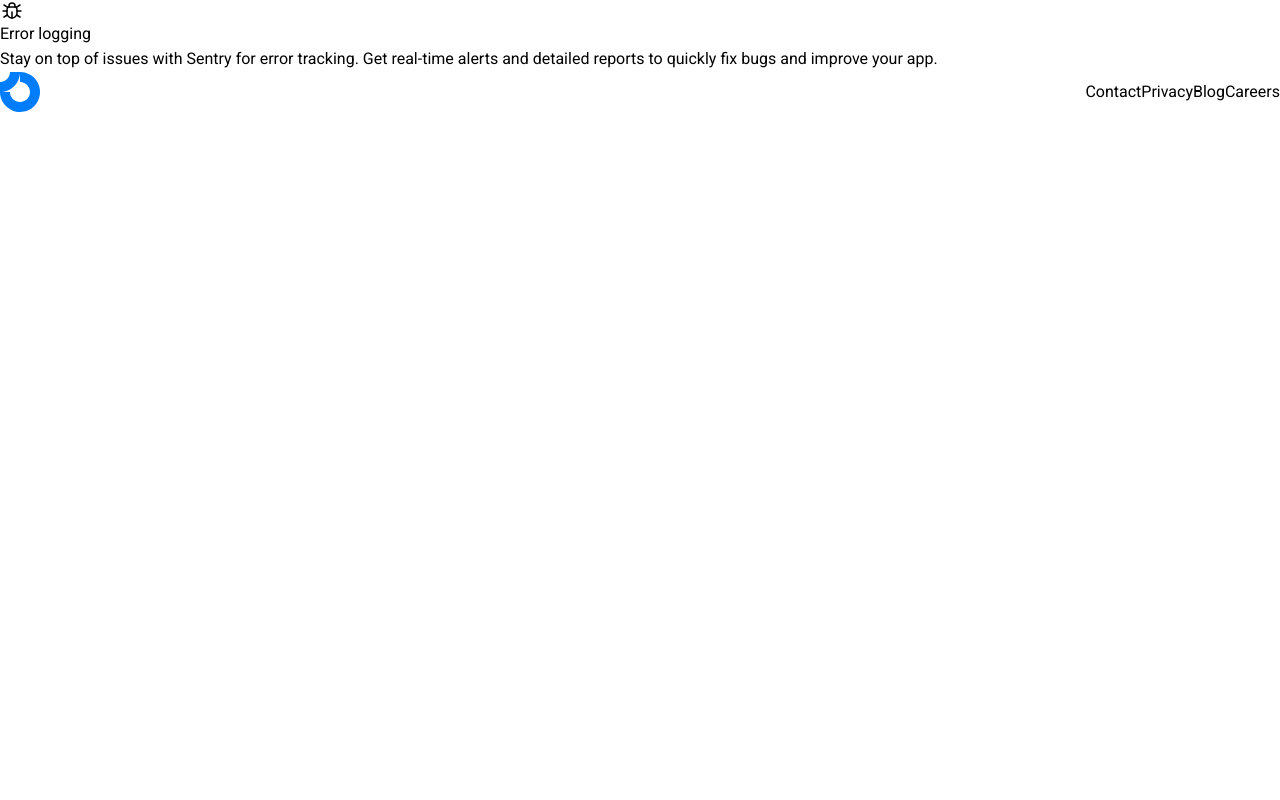
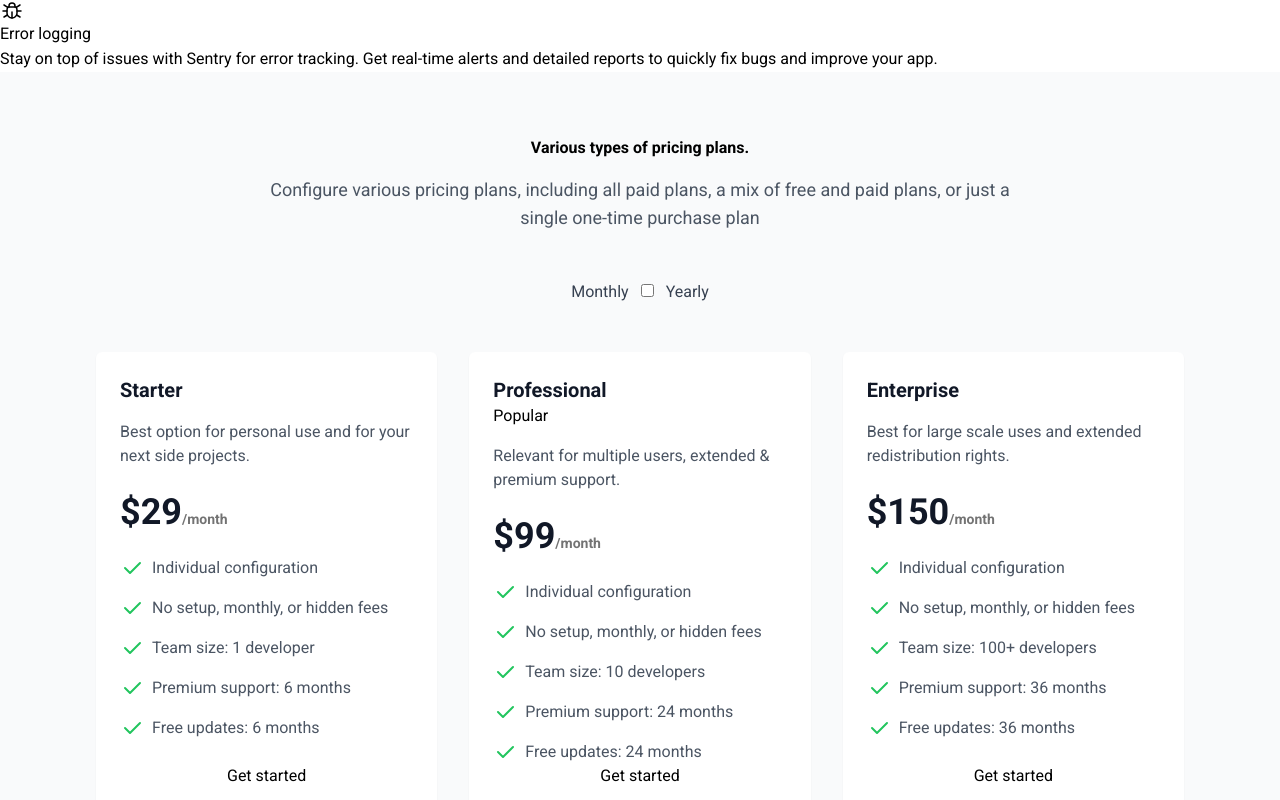
Before and after one commit to swapnil233/SaaS-Starter-Kit, a Next.js app: page / in a window 1280 px wide. Shown: the part 860-1660 px from the top of the page. Before the commit the page ends 972 px from the top, so only its background shows below. Built offline with nearby package versions, Linux system fonts and the light colour scheme.

Commit message:
feat: implement pricing section and pricing cards in landing page

```diff
--- /dev/null
+++ b/src/components/marketing/pricing/BillingSwitch.tsx
@@ -0,0 +1,19 @@
+import { Switch } from "@mantine/core";
+
+interface BillingSwitchProps {
+  isYearly: boolean;
+  toggleBilling: () => void;
+}
+
+const BillingSwitch: React.FC<BillingSwitchProps> = ({
+  isYearly,
+  toggleBilling,
+}) => (
+  <div className="mt-6 flex justify-center items-center">
+    <span className="mr-3 text-gray-700">Monthly</span>
+    <Switch onChange={toggleBilling} size="lg" checked={isYearly} />
+    <span className="ml-3 text-gray-700">Yearly</span>
+  </div>
+);
+
+export default BillingSwitch;
--- /dev/null
+++ b/src/components/marketing/pricing/PricingCard.tsx
@@ -0,0 +1,66 @@
+import { Badge, Button, Group } from "@mantine/core";
+import { IconCheck } from "@tabler/icons-react";
+
+interface PricingCardProps {
+  title: string;
+  description: string;
+  price?: number;
+  oneTimePurchase?: boolean;
+  features: string[];
+  isPopular?: boolean;
+  isYearly: boolean;
+}
+
+const PricingCard: React.FC<PricingCardProps> = ({
+  title,
+  description,
+  price,
+  oneTimePurchase = false,
+  features,
+  isPopular = false,
+  isYearly = false,
+}) => {
+  return (
+    <div className="bg-white p-6 rounded-md shadow-sm flex flex-col">
+      <Group justify="space-between">
+        <h3 className="text-xl font-semibold text-gray-900">{title}</h3>
+        {isPopular && (
+          <Badge variant="gradient" gradient={{ from: "pink", to: "yellow" }}>
+            Popular
+          </Badge>
+        )}
+      </Group>
+      <p className="mt-4 text-gray-600">{description}</p>
+      <div className="mt-6 text-4xl font-extrabold text-gray-900">
+        {price !== undefined ? (
+          <>
+            ${price.toLocaleString()}
+            <span className="text-sm text-neutral-500 ">
+              /{oneTimePurchase ? "one-time" : isYearly ? "year" : "month"}
+            </span>
+          </>
+        ) : (
+          "Free"
+        )}
+      </div>
+      <ul className="mt-6 space-y-4 flex-grow">
+        {features.map((feature, index) => (
+          <li key={index} className="text-gray-600 flex items-center">
+            <IconCheck className="w-6 h-6 text-green-500 mr-2" />
+            {feature}
+          </li>
+        ))}
+      </ul>
+      <Button
+        variant={isPopular ? "filled" : "default"}
+        mt={24}
+        fullWidth
+        radius="xs"
+      >
+        Get started
+      </Button>
+    </div>
+  );
+};
+
+export default PricingCard;
--- /dev/null
+++ b/src/components/marketing/pricing/PricingSection.tsx
@@ -0,0 +1,39 @@
+import { useState } from "react";
+import PricingTitle from "./PricingTitle";
+import BillingSwitch from "./BillingSwitch";
+import PricingCard from "./PricingCard";
+import { getPricingPlans } from "@/lib/pricing";
+
+const PricingSection: React.FC = () => {
+  const [isYearly, setIsYearly] = useState(false);
+  const pricingPlans = getPricingPlans(isYearly);
+
+  const toggleBilling = () => {
+    setIsYearly(!isYearly);
+  };
+
+  return (
+    <section className="py-16 bg-gray-50">
+      <div className="max-w-6xl mx-auto px-4 sm:px-6 lg:px-8">
+        <PricingTitle />
+        <BillingSwitch isYearly={isYearly} toggleBilling={toggleBilling} />
+        <div className="grid grid-cols-1 md:grid-cols-3 gap-8 my-12">
+          {pricingPlans.map((plan, index) => (
+            <PricingCard
+              key={index}
+              title={plan.title}
+              description={plan.description}
+              price={plan.price}
+              oneTimePurchase={plan.oneTimePurchase}
+              features={plan.features}
+              isPopular={plan.isPopular}
+              isYearly={isYearly}
+            />
+          ))}
+        </div>
+      </div>
+    </section>
+  );
+};
+
+export default PricingSection;
--- /dev/null
+++ b/src/components/marketing/pricing/PricingTitle.tsx
@@ -0,0 +1,27 @@
+import { Title, Text } from "@mantine/core";
+
+const PricingTitle: React.FC = () => (
+  <div className="text-center mb-12 flex flex-col align-middle items-center">
+    <Title
+      className="font-extrabold mb-4 text-center sm:text-left"
+      style={{ fontFamily: "Greycliff CF, var(--mantine-font-family)" }}
+    >
+      Various types of{" "}
+      <Text
+        component="span"
+        inherit
+        variant="gradient"
+        gradient={{ from: "pink", to: "yellow" }}
+      >
+        pricing
+      </Text>{" "}
+      plans.
+    </Title>
+    <p className="text-base md:text-lg text-gray-600 max-w-[48rem] text-center">
+      Configure various pricing plans, including all paid plans, a mix of free
+      and paid plans, or just a single one-time purchase plan
+    </p>
+  </div>
+);
+
+export default PricingTitle;
--- /dev/null
+++ b/src/lib/pricing.ts
@@ -0,0 +1,70 @@
+export interface PricingPlan {
+  title: string;
+  description: string;
+  price?: number;
+  oneTimePurchase?: boolean;
+  features: string[];
+  isPopular?: boolean;
+}
+
+export const getPricingPlans = (isYearly: boolean): PricingPlan[] => {
+  return [
+    {
+      title: "Starter",
+      description:
+        "Best option for personal use and for your next side projects.",
+      price: isYearly ? 290 : 29,
+      features: [
+        "Individual configuration",
+        "No setup, monthly, or hidden fees",
+        "Team size: 1 developer",
+        "Premium support: 6 months",
+        "Free updates: 6 months",
+      ],
+    },
+    {
+      title: "Professional",
+      description: "Relevant for multiple users, extended & premium support.",
+      price: isYearly ? 990 : 99,
+      features: [
+        "Individual configuration",
+        "No setup, monthly, or hidden fees",
+        "Team size: 10 developers",
+        "Premium support: 24 months",
+        "Free updates: 24 months",
+      ],
+      isPopular: true,
+    },
+    {
+      title: "Enterprise",
+      description:
+        "Best for large scale uses and extended redistribution rights.",
+      price: isYearly ? 1500 : 150,
+      features: [
+        "Individual configuration",
+        "No setup, monthly, or hidden fees",
+        "Team size: 100+ developers",
+        "Premium support: 36 months",
+        "Free updates: 36 months",
+      ],
+    },
+    {
+      title: "Free Plan",
+      description: "A basic plan that is free forever.",
+      features: ["Individual configuration", "Team size: 1 developer"],
+    },
+    {
+      title: "One-Time Purchase Plan",
+      description: "A single purchase plan.",
+      oneTimePurchase: true,
+      price: 2000,
+      features: [
+        "Individual configuration",
+        "No setup, monthly, or hidden fees",
+        "Team size: Unlimited",
+        "Premium support: Lifetime",
+        "Free updates: Lifetime",
+      ],
+    },
+  ];
+};
--- a/src/pages/index.tsx
+++ b/src/pages/index.tsx
@@ -6,6 +6,7 @@ import { Hero } from "@/components/marketing/hero/Hero";
 import { FeaturesGrid } from "@/components/marketing/features/FeaturesGrid";
 import { Footer } from "@/components/marketing/footer/Footer";
 import SharedHead from "@/components/shared/SharedHead";
+import PricingSection from "@/components/marketing/pricing/PricingSection";
 
 const Home: NextPageWithLayout = () => {
   return (
@@ -18,6 +19,7 @@ const Home: NextPageWithLayout = () => {
       <div id="features">
         <FeaturesGrid />
       </div>
+      <PricingSection />
       <Footer />
     </>
   );
```
